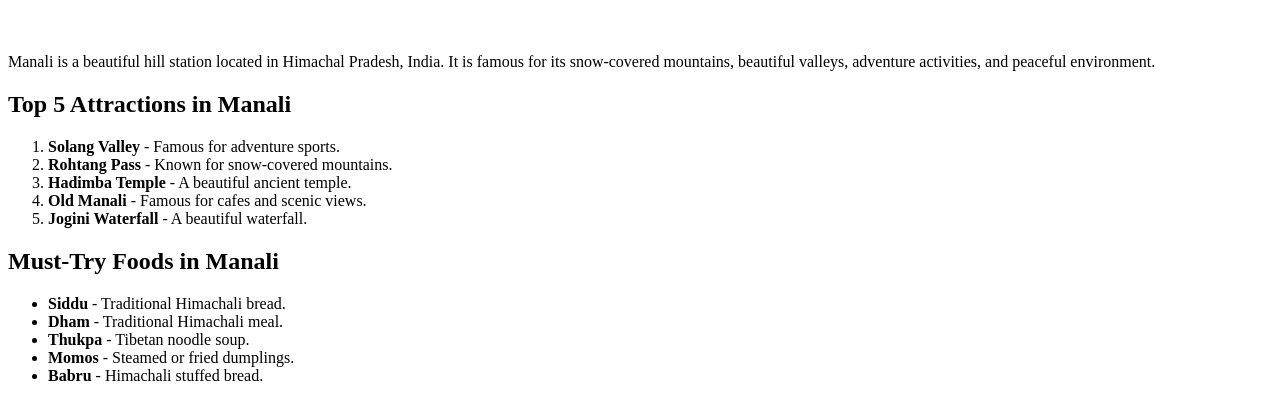
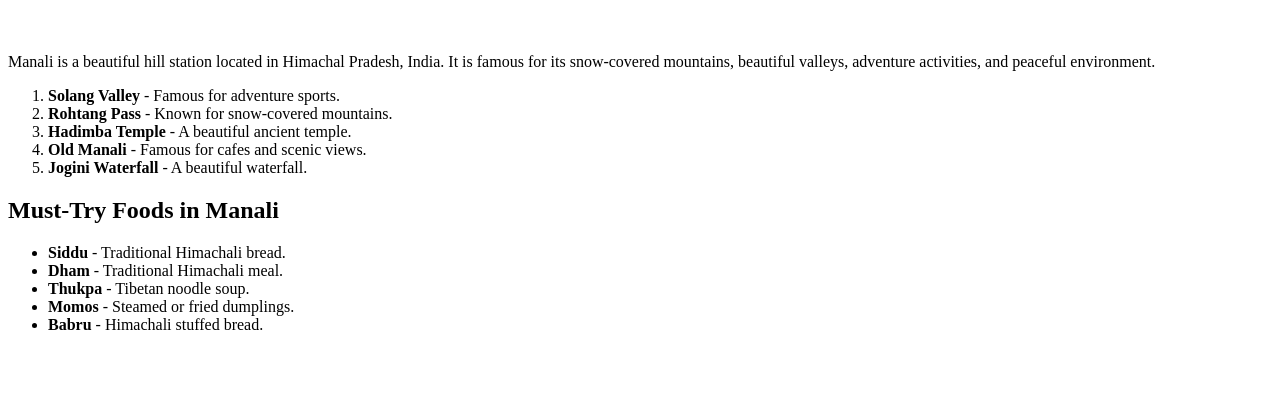
Before and after one commit to acciojob/favorite-holiday-siman777, a website: page main.html in a window 1280 px wide. Shown: the part 61-480 px from the top of the page. Drawn offline with Linux system fonts and the light colour scheme.

Commit message:
created a submission

```diff
--- a/main.html
+++ b/main.html
@@ -16,7 +16,6 @@
     adventure activities, and peaceful environment.
 </p>
 
-<h2>Top 5 Attractions in Manali</h2>
 
 <ol>
     <li><strong>Solang Valley</strong> - Famous for adventure sports.</li>
```
